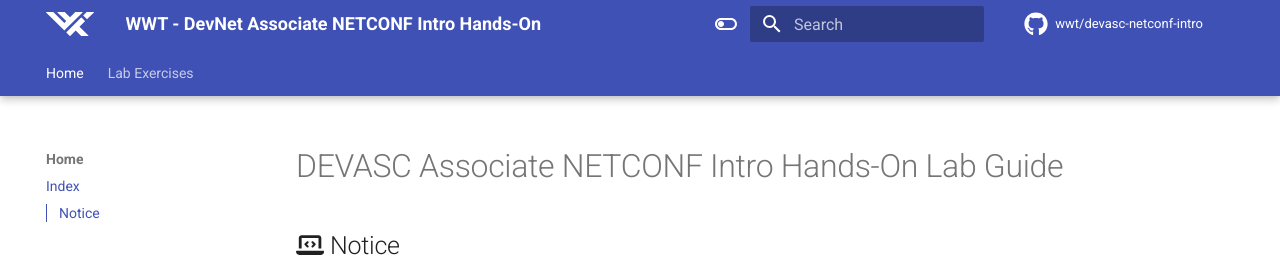
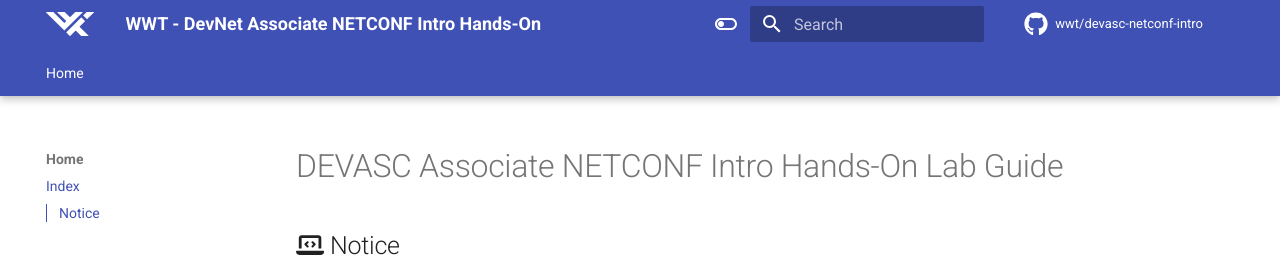
Before and after one commit to wwt/devasc-netconf-intro, an MkDocs documentation site: the page built from docs/index.md, in a window 1280 px wide. Shown: the top 257 px of the page. Built offline with MkDocs 1.6.1 and Material for MkDocs 9.7.7, drawn with Linux system fonts in a browser that asks for light colours; comment, search, counter and statistics services are not loaded.

Commit message:
Temporarily comment out lab section, while under construction

```diff
--- a/mkdocs.yml
+++ b/mkdocs.yml
@@ -4,8 +4,8 @@
 nav:
   - Home:
     - Index: index.md
-  - Lab Exercises:
-    - Hands-On Lab Setup: sections/section_1.md
+  # - Lab Exercises:
+  #   - Hands-On Lab Setup: sections/section_1.md
 
 # Repository
 repo_name: "wwt/devasc-netconf-intro"
```
